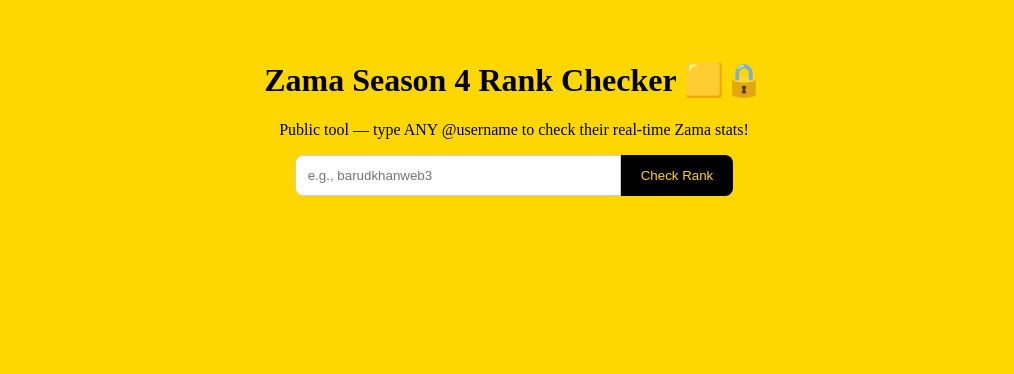
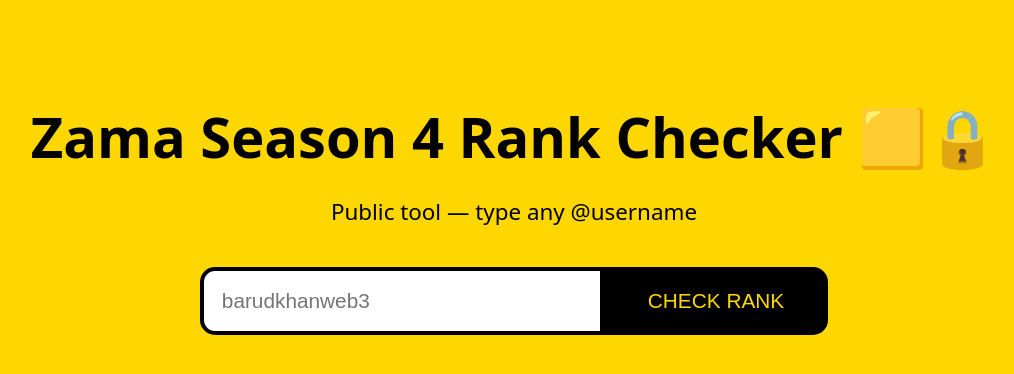
Before and after one commit to barudkhan/zama-season-4-checker, a Next.js app: page / in a window 1280 px wide. Shown: the top 374 px of the page, without its empty margins (126-1140 px from the left). Built offline with nearby package versions, Linux system fonts and the light colour scheme.

Commit message:
Enhance API error handling and UI styling
Added error handling for API requests and improved UI styles.

```diff
--- a/app/page.tsx
+++ b/app/page.tsx
@@ -1,4 +1,5 @@
 'use client';
+
 import { useState } from 'react';
 
 export default function Home() {
@@ -7,41 +8,79 @@ export default function Home() {
   const [loading, setLoading] = useState(false);
 
   const check = async () => {
+    if (!username.trim()) return;
     setLoading(true);
     setData(null);
-    const res = await fetch(`/api/checker/${username.replace('@', '')}`);
-    const json = await res.json();
-    setData(json);
+    try {
+      const res = await fetch(`/api/checker/${username.replace('@', '')}`);
+      const json = await res.json();
+      setData(json);
+    } catch (err) {
+      setData({ error: 'API error — check token or try again' });
+    }
     setLoading(false);
   };
 
   return (
-    <div style={{ padding: '40px', maxWidth: '600px', margin: '0 auto', textAlign: 'center' }}>
-      <h1 style={{ color: '#000' }}>Zama Season 4 Rank Checker 🟨🔒</h1>
-      <p style={{ color: '#000' }}>Public tool — type ANY @username to check their real-time Zama stats!</p>
-      <div style={{ display: 'flex', justifyContent: 'center', marginBottom: '20px' }}>
+    <div style={{ padding: '60px 20px', textAlign: 'center', fontFamily: 'system-ui', minHeight: '100vh', background: '#FFD700' }}>
+      <h1 style={{ fontSize: '3.5rem', color: '#000', marginBottom: '10px' }}>
+        Zama Season 4 Rank Checker 🟨🔒
+      </h1>
+      <p style={{ fontSize: '1.4rem', color: '#000', marginBottom: '40px' }}>
+        Public tool — type any @username
+      </p>
+
+      <div style={{ marginBottom: '50px' }}>
         <input
-          placeholder="e.g., barudkhanweb3"
+          placeholder="barudkhanweb3"
           value={username}
           onChange={(e) => setUsername(e.target.value)}
-          style={{ padding: '12px', width: '300px', border: '1px solid #ccc', borderRadius: '8px 0 0 8px' }}
+          style={{
+            padding: '18px',
+            width: '360px',
+            fontSize: '1.3rem',
+            borderRadius: '15px 0 0 15px',
+            border: '4px solid #000',
+            outline: 'none'
+          }}
         />
         <button
           onClick={check}
           disabled={loading}
-          style={{ padding: '12px 20px', background: '#000', color: '#FFD700', border: 'none', borderRadius: '0 8px 8px 0', cursor: 'pointer' }}
+          style={{
+            padding: '18px 40px',
+            fontSize: '1.3rem',
+            background: '#000',
+            color: '#FFD700',
+            border: '4px solid #000',
+            borderRadius: '0 15px 15px 0',
+            cursor: 'pointer'
+          }}
         >
-          {loading ? 'Checking...' : 'Check Rank'}
+          {loading ? 'WAIT...' : 'CHECK RANK'}
         </button>
       </div>
-      {data && (
-        <div style={{ padding: '20px', background: '#000', color: '#FFD700', borderRadius: '12px' }}>
-          <h2>{data.username || username}</h2>
-          <p>Posts: {data.posts || 0}</p>
-          <p>Impressions: {data.impressions || 0}</p>
-          <p>ER: {data.er || '0%'}</p>
-          <p>Rank: {data.estimatedRank || 'Calculating...'}</p>
+
+      {data && !data.error && (
+        <div style={{
+          background: '#000',
+          color: '#FFD700',
+          padding: '40px',
+          borderRadius: '20px',
+          maxWidth: '500px',
+          margin: '0 auto',
+          fontSize: '1.8rem'
+        }}>
+          <h2>@{data.username || username}</h2>
+          <p>Posts: <strong>{data.posts || 0}</strong></p>
+          <p>Impressions: <strong>{data.impressions || 0}</strong></p>
+          <p>ER: <strong>{data.er || '0%'}</strong></p>
+          <p>Rank: <strong>{data.estimatedRank || 'Outside Top 5000'}</strong></p>
         </div>
+      )}
+
+      {data?.error && (
+        <p style={{ color: 'red', fontSize: '1.5rem' }}>{data.error}</p>
       )}
     </div>
   );
```
